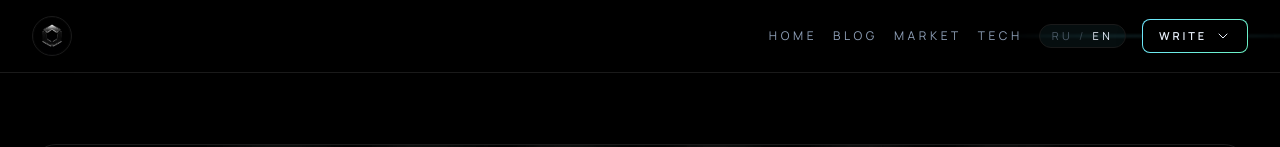
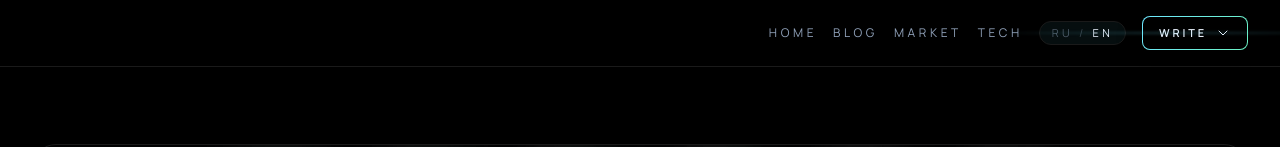
Before and after one commit to Eremiss/QUANTUM, a Next.js app: page /blog in a window 1280 px wide. Shown: the top 147 px of the page. Built offline with nearby package versions, Linux system fonts and the light colour scheme.

Commit message:
Make sweep logo clickable after animation

```diff
--- a/src/app/globals.css
+++ b/src/app/globals.css
@@ -204,17 +204,6 @@ a {
 
   .btn-ghost {
     @apply inline-flex items-center justify-center rounded-full border border-transparent px-4 py-2 text-xs font-medium uppercase tracking-[0.3em] text-[var(--muted)] transition;
-  }
-
-  .logo-button {
-    @apply inline-flex h-10 w-10 items-center justify-center rounded-full border border-[var(--line)] bg-black/40 transition;
-    box-shadow:
-      inset 0 0 0 1px rgba(255, 255, 255, 0.02),
-      0 6px 16px rgba(0, 0, 0, 0.35);
-  }
-
-  .logo-button:hover {
-    border-color: rgba(110, 231, 255, 0.45);
   }
 
   .chip {
@@ -1108,15 +1097,21 @@ a {
     drop-shadow(0 10px 24px rgba(110, 231, 255, 0.16));
 }
 
-.logo-sweep {
-  position: absolute;
-  inset: 0;
-  pointer-events: none;
-  z-index: 0;
+.logo-sweep-button {
   --sweep-size: clamp(58px, 5vw, 72px);
   --sweep-inset: clamp(44px, 6vw, 80px);
   --sweep-inset-2: clamp(56px, 7vw, 96px);
   --trail-length: clamp(220px, 28vw, 420px);
+  z-index: 20;
+  border: 0;
+  padding: 0;
+  background: transparent;
+  cursor: pointer;
+}
+
+.logo-sweep-button:disabled {
+  cursor: default;
+  pointer-events: none;
 }
 
 .logo-sweep-motion {
@@ -1137,6 +1132,7 @@ a {
   width: var(--trail-length);
   height: 3px;
   transform: translateY(-50%);
+  pointer-events: none;
   background: linear-gradient(
     90deg,
     rgba(110, 231, 255, 0),
--- a/src/app/page.tsx
+++ b/src/app/page.tsx
@@ -1,6 +1,7 @@
 "use client";
 
 import Image from "next/image";
+import { useState } from "react";
 import FadeIn from "@/components/FadeIn";
 import CtaDropdown from "@/components/CtaDropdown";
 import LanguageToggle from "@/components/LanguageToggle";
@@ -57,6 +58,7 @@ const LINKS = {
 
 export default function Home() {
   const { t, tArray } = useI18n();
+  const [logoReady, setLogoReady] = useState(false);
   const notOutsourcing = tArray<string>("home.notOutsourcing.points");
   const capabilities = tArray<string>("home.capabilities.list");
   const segments = tArray<{ title: string; description: string }>(
@@ -78,8 +80,14 @@ export default function Home() {
   return (
     <div id="top" className="relative overflow-hidden">
       <header className="fixed left-0 right-0 top-0 z-50 border-b border-[var(--line)] bg-black">
-        <div className="logo-sweep" aria-hidden="true">
-          <div className="logo-sweep-motion">
+        <button
+          type="button"
+          className="logo-sweep-motion logo-sweep-button"
+          onClick={() => window.location.reload()}
+          aria-label="Обновить сайт"
+          disabled={!logoReady}
+          onAnimationEnd={() => setLogoReady(true)}
+        >
           <Image
             className="logo-sweep-img"
             src="/q-logo.png"
@@ -87,24 +95,9 @@ export default function Home() {
             width={64}
             height={64}
           />
-          </div>
-        </div>
+        </button>
         <div className="container-main relative z-10 py-4">
           <div className="flex flex-col gap-4 md:flex-row md:items-center">
-            <button
-              type="button"
-              className="logo-button"
-              onClick={() => window.location.reload()}
-              aria-label="Обновить сайт"
-            >
-              <Image
-                className="logo-mark"
-                src="/q-logo.png"
-                alt=""
-                width={32}
-                height={32}
-              />
-            </button>
             <CtaDropdown
               variant="header"
               telegram={LINKS.telegram}
--- a/src/components/SiteHeader.tsx
+++ b/src/components/SiteHeader.tsx
@@ -4,6 +4,7 @@ import Image from "next/image";
 import Link from "next/link";
 import CtaDropdown from "@/components/CtaDropdown";
 import LanguageToggle from "@/components/LanguageToggle";
+import { useState } from "react";
 
 type NavItem = {
   label: string;
@@ -23,14 +24,21 @@ export default function SiteHeader({
   email,
   animateNav = false,
 }: SiteHeaderProps) {
+  const [logoReady, setLogoReady] = useState(false);
   const navClasses = `${
     animateNav ? "nav-sweep " : ""
   }order-3 flex flex-wrap items-center gap-4 text-xs uppercase tracking-[0.3em] text-[var(--muted)] md:order-2 md:ml-auto md:justify-end`;
 
   return (
     <header className="fixed left-0 right-0 top-0 z-50 border-b border-[var(--line)] bg-black">
-      <div className="logo-sweep" aria-hidden="true">
-        <div className="logo-sweep-motion">
+      <button
+        type="button"
+        className="logo-sweep-motion logo-sweep-button"
+        onClick={() => window.location.reload()}
+        aria-label="Обновить сайт"
+        disabled={!logoReady}
+        onAnimationEnd={() => setLogoReady(true)}
+      >
         <Image
           className="logo-sweep-img"
           src="/q-logo.png"
@@ -38,24 +46,9 @@ export default function SiteHeader({
           width={64}
           height={64}
         />
-        </div>
-      </div>
+      </button>
       <div className="container-main relative z-10 py-4">
         <div className="flex flex-col gap-4 md:flex-row md:items-center">
-          <button
-            type="button"
-            className="logo-button"
-            onClick={() => window.location.reload()}
-            aria-label="Обновить сайт"
-          >
-            <Image
-              className="logo-mark"
-              src="/q-logo.png"
-              alt=""
-              width={32}
-              height={32}
-            />
-          </button>
           <CtaDropdown variant="header" telegram={telegram} email={email} />
           <nav className={navClasses}>
             {navItems.map((item) => (
```
Lines whose indentation alone changed are shown as unchanged.
